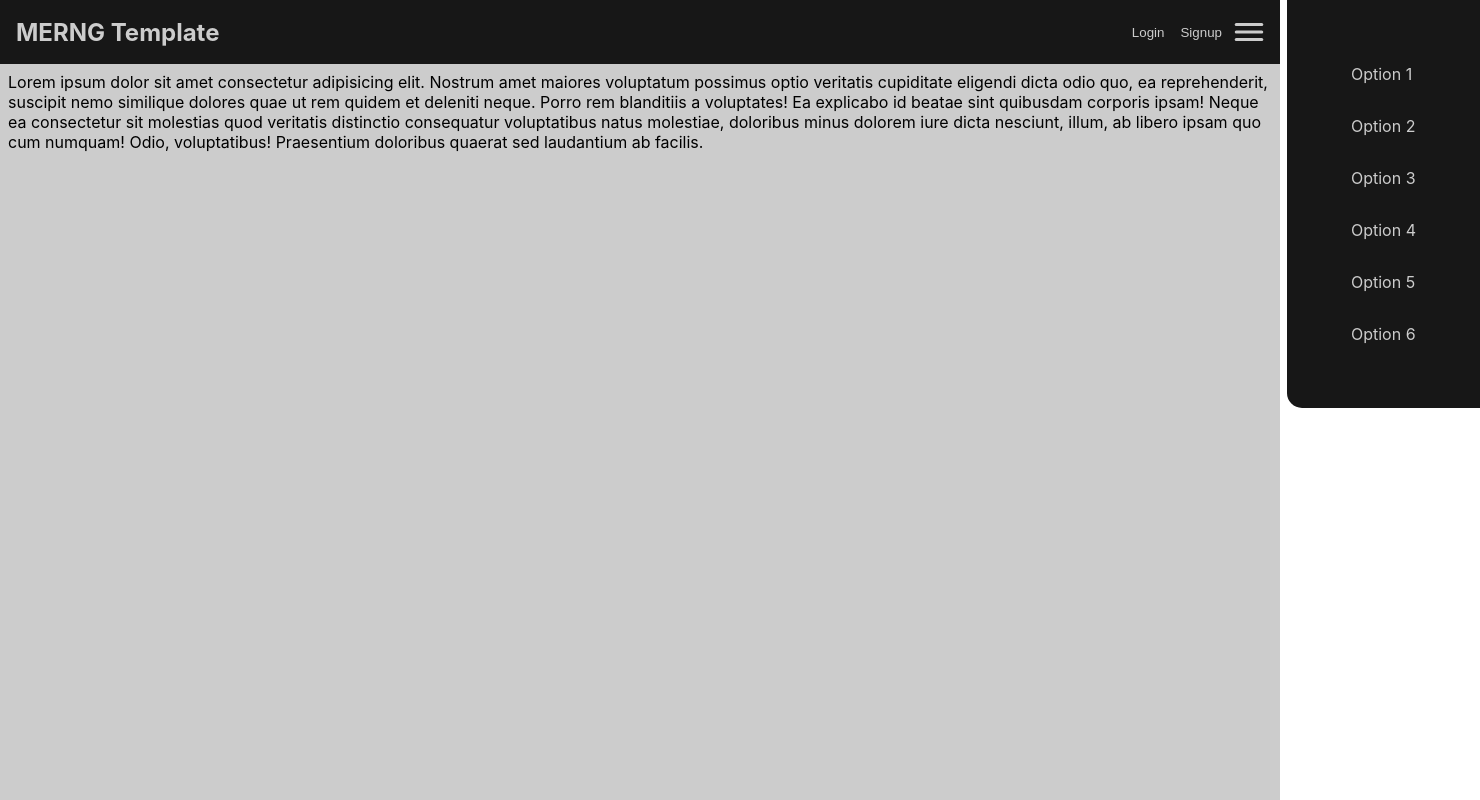
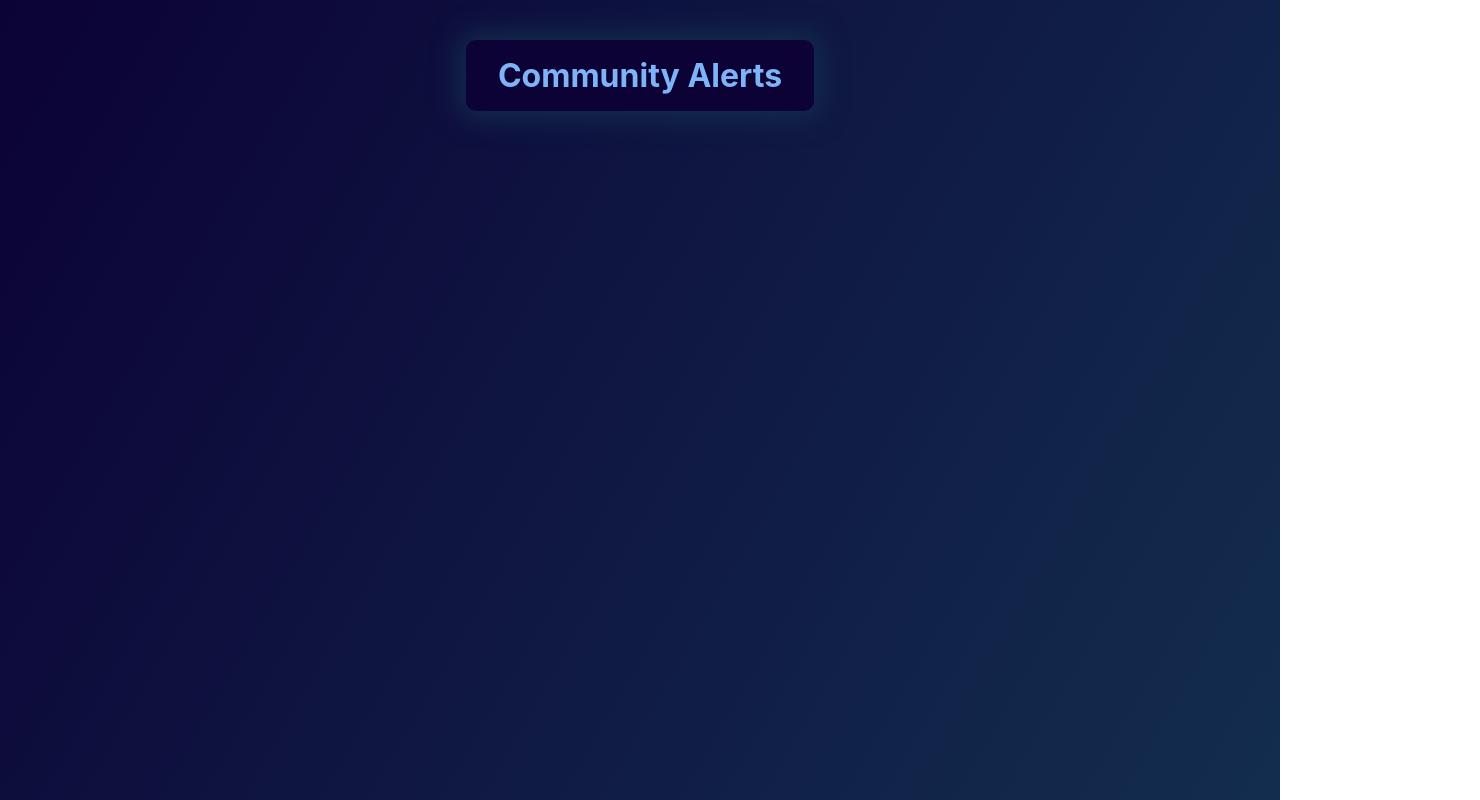
Before and after one commit to SuedePritch/CommunityAlerts, a React (Create React App) app in the folder client/: page / in a window 1280 px wide. Shown: the whole page, 1480 px wide, since content can reach past the window. Built offline with nearby package versions, Linux system fonts and the light colour scheme.

Commit message:
main page setup

```diff
--- a/client/src/App.css
+++ b/client/src/App.css
@@ -1,10 +1,7 @@
 :root{
-  --clr-primary-500:hsl(0, 0%, 9%);
-  --clr-accent-500:hsl(0, 0%, 80%);
-
-
-  --navbar-height:8vh;
-  --sidenav-width:2rem;
+  --clr-primary-500:hsl(251, 93%, 11%);
+  --clr-accent-500:hsl(213, 61%, 19%);
+  --clr-accent-900:hsl(213, 88%, 73%);
 }
 *,
 *::before,
@@ -16,11 +13,27 @@
 }
 
 .main-content{
-  position: absolute;
   padding: 0.5rem;
-  top:var(--navbar-height);
-  left:0;
-  height: calc(100vh - var(--navbar-height));
+  height: 100vh;
   width: 100vw;
-  background: var(--clr-accent-500);
+  background: linear-gradient(120deg, var(--clr-primary-500), var(--clr-accent-500));
+  display: flex;
+  justify-content: center;
 }
+.main-content h1{
+  background: var(--clr-primary-500);
+  border-radius: 10px;
+  height: fit-content;
+  padding:1rem 2rem;
+  margin-top: 2rem;
+  color:var(--clr-accent-900);
+  animation: pulse 3000ms infinite ease-in-out alternate;
+}
+@keyframes pulse {
+  from{
+    box-shadow: 0 0 4px 4px var(--clr-accent-500);
+  }
+  to{
+    box-shadow: 0 0 34px 8px var(--clr-accent-500);
+  }
+}
--- a/client/src/components/Navbar/Menu/Menu.jsx
+++ /dev/null
@@ -1,40 +0,0 @@
-import React from 'react'
-import { useState } from 'react'
-import MenuHamburger from './MenuHamburger/MenuHamburger'
-import './Menu.scss'
-
-function Menu() {
-    //menuState could be isMenuOpen
-    //default to hamburger - menuState false
-    //shows X - menuState true
-    const [menuState, setMenuState] = useState(null)
-
-
-  return (
-    <div>
-        <MenuHamburger menuState={menuState} setMenuState={setMenuState} />
-
-        {/* The classname is changed based on the menuState. menuState is null(onload) the only classname is Menu
-      when the hamburger button is clicked the menuState is set to true which will apply the Open
-      when the X button is clicked the menuState is set to false which will apply the Close
-        */}
-          <div className={
-            `Menu ${
-            menuState === null ? '' :
-            menuState ? 'Open' : 'Closed'
-            }`}>
-              <ul className='menu-ul'>
-                  <li>Option 1</li>
-                  <li>Option 2</li>
-                  <li>Option 3</li>
-                  <li>Option 4</li>
-                  <li>Option 5</li>
-                  <li>Option 6</li>
-              </ul>
-          </div>
-
-    </div>
-  )
-}
-
-export default Menu
--- a/client/src/components/Navbar/Menu/Menu.scss
+++ /dev/null
@@ -1,67 +0,0 @@
-/*
-Menu styling
-Hides menu on pageload
-*/
-.Menu{
-    position: absolute;
-    right:-200px;
-    top:0;
-    padding:3rem;
-    background: var(--clr-primary-500);
-    border-bottom-left-radius: 15px;
-    z-index: 2;
-}
-
-
-
-/* Slides menu open*/
-.Menu.Open{
-    animation: menuOpenAnimation 1000ms ease-in-out forwards;
-}
-@keyframes menuOpenAnimation {
-    from{
-        transform: translateX(0);
-    }
-    to{
-        transform: translateX(-200px);
-        box-shadow: inset 5px -5px 10px 0 var(--clr-primary-500);
-    }
-}
-
-
-/* Slides menu closed */
-.Menu.Closed{
-    animation: menuClosedAnimation 1000ms cubic-bezier(0,-0.01,1,.15) forwards;
-    /* transform: translateX(0); */
-}
-@keyframes menuClosedAnimation {
-    from{
-        transform: translateX(-200px);
-        box-shadow: inset 5px -5px 10px 0 var(--clr-primary-500);
-    }
-    to{
-        transform: translateX(0);
-    }
-}
-
-
-/*
-styling for the list items
-setup to be flexible as most common use would be links
-*/
-.menu-ul > *{
-    padding:1rem;
-    list-style: none;
-
-}
-
-#logoSvg{
-    padding:0;
-    height:60px;
-    width:60px;
-    margin-right:1rem;
-
-}
-#logoSvg > circle{
-    stroke:var(--clr-primary-500)
-}
--- a/client/src/components/Navbar/Menu/MenuHamburger/MenuHamburger.jsx
+++ /dev/null
@@ -1,43 +0,0 @@
-import React from 'react'
-import './MenuHamburger.scss'
-function MenuHamburger({menuState, setMenuState}) {
-  //menuState is null on page load
-  //no animations on pageload
-  //once clicked it sets menuState to true or false causing animations
-  const toggleMenu = () => {
-    setMenuState(prevState =>{
-      return !prevState
-    })
-
-  }
-
-
-  return (
-
-    <div>
-      {/* The classname is changed based on the menuState. menuState is null(onload) the only classname is menu-toggle-button
-      when the hamburger button is clicked the menuState is set to true which will apply the animateMenuHamburgerOpen
-      when the X button is clicked the menuState is set to false which will apply the animateMenuHamburgerClose
-        */}
-        <button onClick={toggleMenu} className={
-            `menu-toggle-button ${
-            menuState === null ? '' :
-            menuState ? 'animateMenuHamburgerOpen' : 'animateMenuHamburgerClose'
-            }`}>
-
-
-          {/* Hamburger SVG     */}
-          <svg viewBox="0 0 200 130" xmlns="http://www.w3.org/2000/svg">
-          <g id="Hamburger">
-            <line id="bottom" x1="15" y1="115"  x2="185" y2="115" strokeLinecap="round"/>
-            <line id="middle" x1="15" y1="65"   x2="185" y2="65" strokeLinecap="round"/>
-            <line id="top"    x1="15" y1="15"   x2="185" y2="15" strokeLinecap="round"/>
-          </g>
-        </svg>
-
-        </button>
-    </div>
-  )
-}
-
-export default MenuHamburger
--- a/client/src/components/Navbar/Menu/MenuHamburger/MenuHamburger.scss
+++ /dev/null
@@ -1,142 +0,0 @@
-// SVG styling
-//This is how where to change hamburger size
-//Should stay a square
-//z-index just keeps it on top of the menu when opened
-svg{
-    position: relative;
-    z-index: 3;
-    width:30px;
-    height:30px;
-
-}
-//Sets the color of the hamburger
-#Hamburger > line{
-    stroke: var(--clr-accent-500);
-    stroke-width: 20px;
-}
-
-
-//basic styling for the button
-.menu-toggle-button{
-    display: flex;
-    flex-direction: column;
-    align-items: center;
-    background: none;
-    border:none;
-}
-//placed onto button when menuState is true
-.animateMenuHamburgerOpen{
-
-    svg{
-        animation: svgRotate 2000ms ease forwards;
-    }
-    #bottom{
-        animation: hamburgerToXBottom 700ms ease forwards;
-    }
-
-    #top{
-        transform-origin: 100px;
-        animation: hamburgerToXTop 700ms ease forwards;
-    }
-}
-//placed onto button when menuState is false
-.animateMenuHamburgerClose{
-    svg{
-        animation: undoSvgRotate 1000ms ease forwards;
-    }
-    #bottom{
-        animation: undoHamburgerToXBottom 900ms ease forwards;
-    }
-
-    #top{
-        transform-origin: 100px;
-        animation: undoHamburgerToXTop 900ms ease forwards;
-    }
-}
-
-
-
-
-//SVG spin from hamburger to X
-@keyframes svgRotate {
-    from{
-        transform: rotate(0);
-    }
-    to{
-        transform: rotate(315deg);
-    }
-}
-
-//Moves bottom line of hamburger to center
-@keyframes hamburgerToXBottom {
-    0%{
-        transform:
-        translateY(0)
-    }
-    100%{
-        transform:
-        translateY(-50px)
-    }
-}
-//Moves top line of hamburger to center and then rotates 90deg
-@keyframes hamburgerToXTop {
-    0%{
-        transform:
-        translate(0, 0)
-        rotate(0)
-    }
-    50%{
-        transform:
-            translateY(50px)
-    }
-    100%{
-
-        transform:
-        translateX(-50px)
-        rotate(90deg)
-    }
-}
-
-
-
-
-//SVG spin from x to hamburger
-@keyframes undoSvgRotate {
-    from{
-        transform: rotate(315deg);
-    }
-    to{
-        transform: rotate(0);
-    }
-}
-
-//moves bottom line of hamburger from center to bottom
-@keyframes undoHamburgerToXBottom {
-    0%{
-        transform:
-        translateY(-50px)
-    }
-    100%{
-        transform:
-        translateY(0)
-    }
-}
-//rotates top line back to parallel and moves top line of hamburger from center to top
-@keyframes undoHamburgerToXTop {
-    0%{
-        transform:
-        translateX(-50px)
-        rotate(90deg)
-
-    }
-    50%{
-        transform:
-            translateY(50px)
-    }
-    100%{
-        transform:
-        translate(0, 0)
-        rotate(0)
-
-    }
-}
--- a/client/src/components/Navbar/Navbar.jsx
+++ /dev/null
@@ -1,42 +0,0 @@
-import React,{ useState, useEffect} from 'react'
-import { Link } from 'react-router-dom'
-
-import Menu from './Menu/Menu'
-import './Navbar.scss'
-function Navbar() {
-    const [loggedIn, setLoggedIn] = useState(false)
-    const token = localStorage.getItem('id_token')
-
-
-        useEffect(() => {
-            if(token){
-                setLoggedIn(true)
-            }else if(!token){
-                return
-            }
-        }, [loggedIn, token])
-
-
-
-    const signout = () =>{
-        localStorage.clear()
-        setLoggedIn(false)
-    }
-return (
-    <div>
-        <div className="navbar-container">
-            <h2 className='navbar-title'>MERNG Template</h2>
-            {loggedIn ?  <button className='nav-link' onClick={signout}><Link to="/">Logout</Link></button>
-    :
-        <div>
-        <button className='nav-link'><Link to="/login">Login</Link></button>
-        <button className='nav-link'><Link to="/signup">Signup</Link></button>
-        </div>
-}
-        <Menu/>
-        </div>
-    </div>
-)
-}
-
-export default Navbar
--- a/client/src/components/Navbar/Navbar.scss
+++ /dev/null
@@ -1,23 +0,0 @@
-.navbar-container{
-    padding:0 1rem;
-    display: flex;
-    justify-content: flex-end;
-    align-items: center;
-    background: var(--clr-primary-500);
-    color: var(--clr-accent-500);
-    height:var(--navbar-height);
-}
-.navbar-title{
-    position: absolute;
-    left:1rem;
-}
-.nav-link{
-    background: none;
-    border:none;
-    padding: 0.25rem;
-    margin-right: 0.5rem;
-}
-.nav-link a{
-    color: var(--clr-accent-500);
-    text-decoration: none;
-}
--- a/client/src/pages/Login/Login.jsx
+++ b/client/src/pages/Login/Login.jsx
@@ -2,13 +2,11 @@ import React from 'react'
 
 
 // Component Imports
-import Navbar from '../../components/Navbar/Navbar'
 import LoginForm from '../../components/Forms/LoginForm'
 
 function Login() {
   return (
     <>
-        <Navbar />
         <LoginForm/>
     </>
   )
--- a/client/src/pages/Main/Main.jsx
+++ b/client/src/pages/Main/Main.jsx
@@ -1,16 +1,12 @@
 import React from 'react'
 
-
-// Component Imports
-import Navbar from '../../components/Navbar/Navbar';
 
 function Main() {
   return (
       <div>
-        <Navbar/>
-            <div className='main-content'>
-        <p>Lorem ipsum dolor sit amet consectetur adipisicing elit. Nostrum amet maiores voluptatum possimus optio veritatis cupiditate eligendi dicta odio quo, ea reprehenderit, suscipit nemo similique dolores quae ut rem quidem et deleniti neque. Porro rem blanditiis a voluptates! Ea explicabo id beatae sint quibusdam corporis ipsam! Neque ea consectetur sit molestias quod veritatis distinctio consequatur voluptatibus natus molestiae, doloribus minus dolorem iure dicta nesciunt, illum, ab libero ipsam quo cum numquam! Odio, voluptatibus! Praesentium doloribus quaerat sed laudantium ab facilis.</p>
-            </div>
+        <div className='main-content'>
+          <h1>Community Alerts</h1>
+        </div>
       </div>
   )
 }
--- a/client/src/pages/Signup/Signup.jsx
+++ b/client/src/pages/Signup/Signup.jsx
@@ -2,13 +2,11 @@ import React from 'react'
 
 
 // Component Imports
-import Navbar from '../../components/Navbar/Navbar'
 import SignUpForm from '../../components/Forms/SignUpForm'
 
 function SignUp() {
   return (
     <div>
-        <Navbar />
         <SignUpForm/>
     </div>
   )
```
